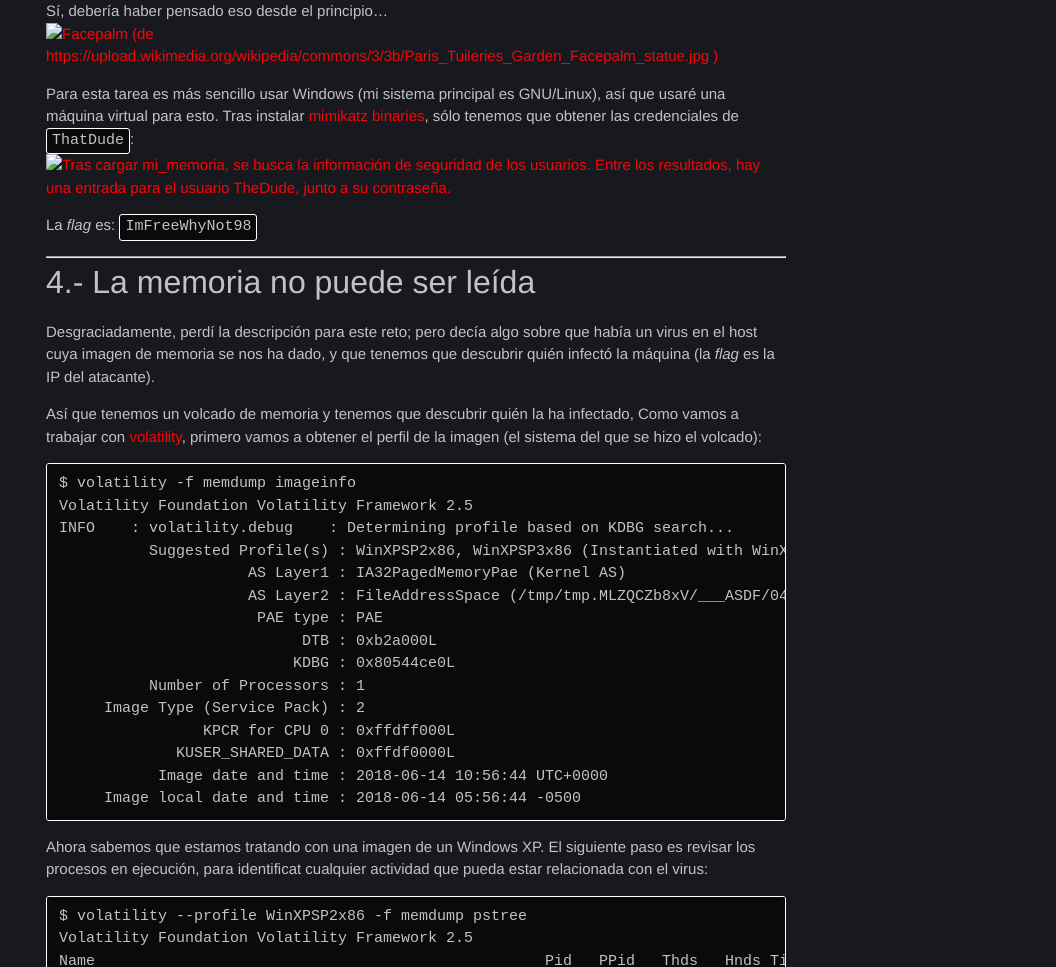
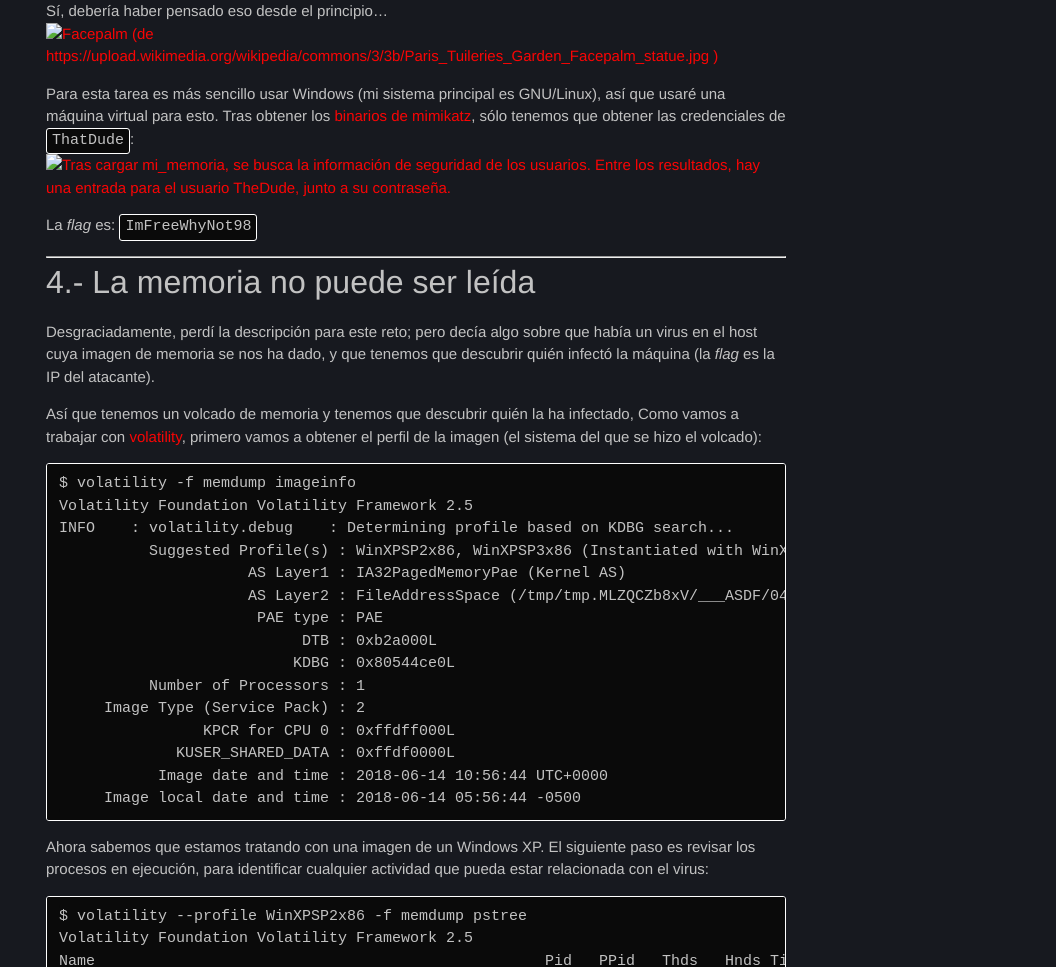
Before and after one commit to Foo-Manroot/foo-manroot.github.io, a Jekyll site: the page built from _posts/es/2018-10-12-cybercamp-easy.markdown, in a window 1280 px wide and 1400 px high, scrolled down 5805 px. Shown: the part 175-1142 px from the top of the window, without its empty margins (224-1280 px from the left). Built offline with Jekyll 4.4.1, drawn with Linux system fonts in a browser that asks for light colours; some of the changed text lies outside the part shown.

Commit message:
Fixed some typos

````diff
--- a/_posts/es/2018-10-12-cybercamp-easy.markdown
+++ b/_posts/es/2018-10-12-cybercamp-easy.markdown
@@ -300,8 +300,8 @@
 %}
 
 Para esta tarea es más sencillo usar Windows (mi sistema principal es GNU/Linux), así que
-usaré una máquina virtual para esto. Tras instalar [mimikatz
-binaries](https://github.com/gentilkiwi/mimikatz/releases), sólo tenemos que obtener las
+usaré una máquina virtual para esto. Tras obtener los [binarios de
+mimikatz](https://github.com/gentilkiwi/mimikatz/releases), sólo tenemos que obtener las
 credenciales de `ThatDude`:
 {% include image.html
 	src="/assets/posts/2018-10-12-cybercamp-easy/03.- Mimikatz.jpg"
@@ -341,7 +341,7 @@
 ```
 
 Ahora sabemos que estamos tratando con una imagen de un Windows XP. El siguiente paso es
-revisar los procesos en ejecución, para identificat cualquier actividad que pueda estar
+revisar los procesos en ejecución, para identificar cualquier actividad que pueda estar
 relacionada con el virus:
 ```
 $ volatility --profile WinXPSP2x86 -f memdump pstree
````
Also changed, not shown: other parts of _posts/es/2018-10-12-cybercamp-easy.markdown (+3 -3 lines).
